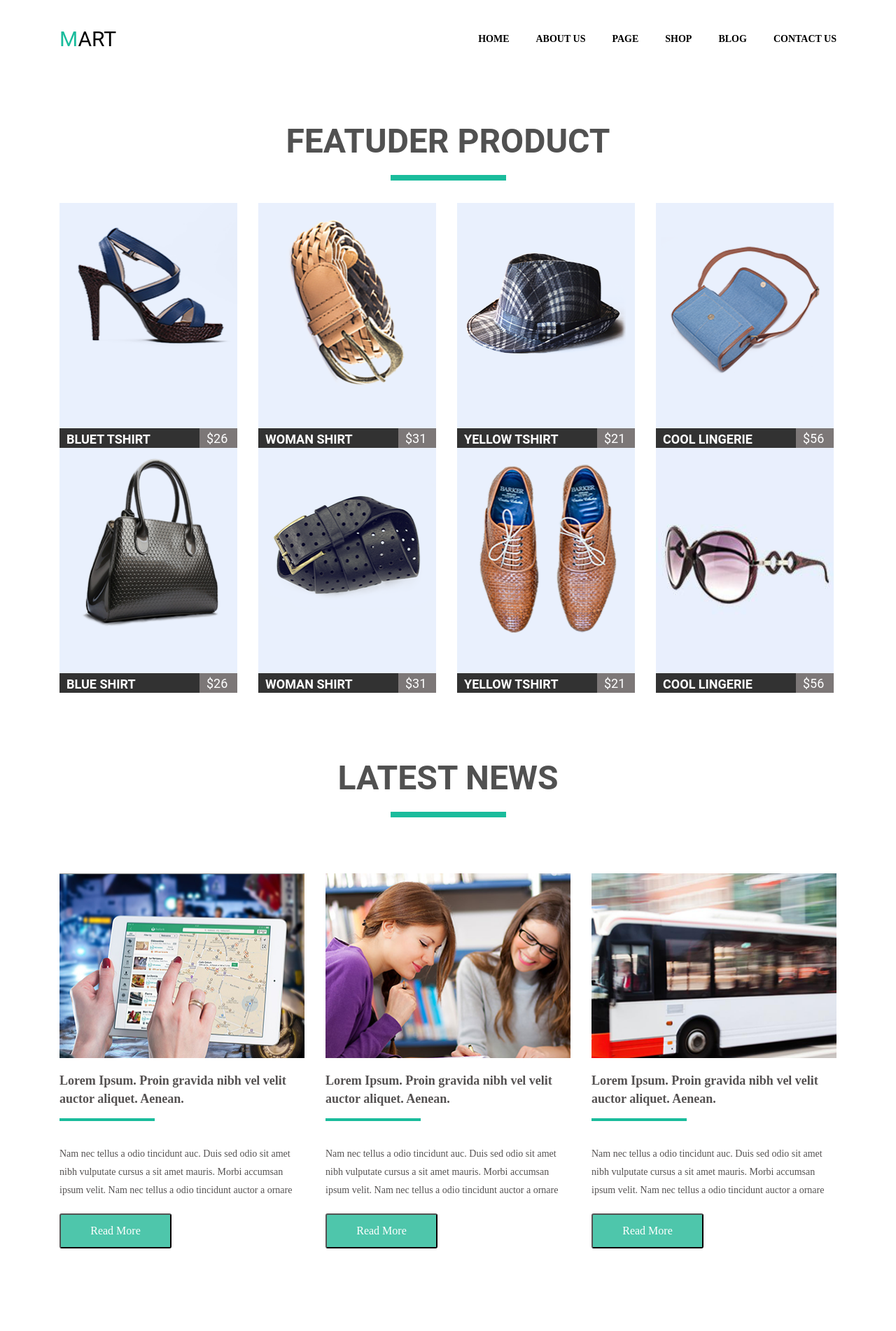
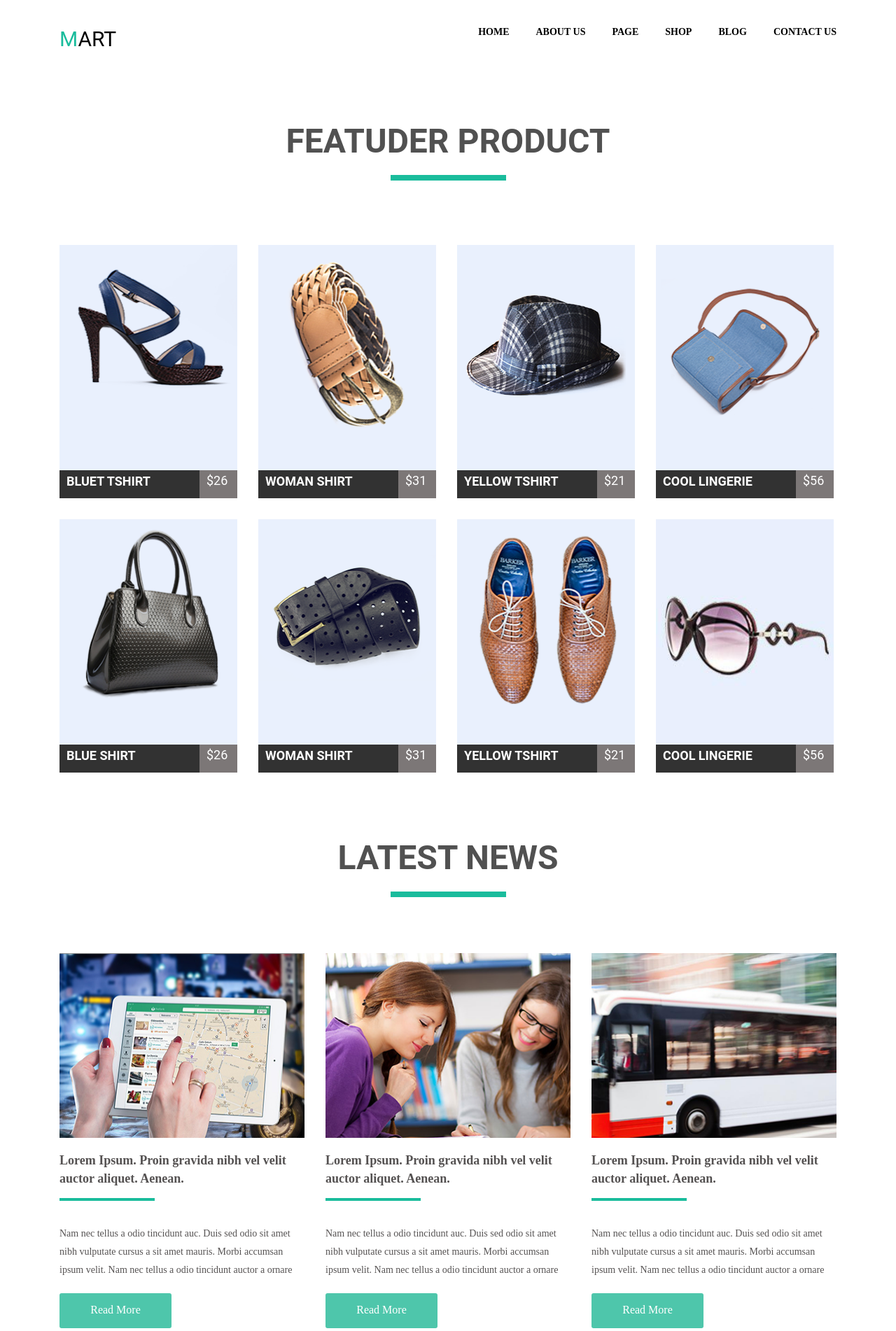
Before and after one commit to sergo1996/-GoitFecourse-, a plain HTML site: page module4/index.html in a window 1280 px wide. Shown: the whole page at 70% size. Before the commit the page ends 1864 px from the top, so only its background shows below. Drawn offline with Linux system fonts and the light colour scheme.

Commit message:
{peredelav4}

```diff
--- a/module4/index.html
+++ b/module4/index.html
@@ -10,7 +10,7 @@
 </head>
 
 <body>
-    <header class="contaier p1 clearfix">
+    <header class="container1 clearfix">
         <a href="#" class="subtitle">Mart</a>
         <nav class="page-nav">
             <ul class="site-navigation">
@@ -24,75 +24,92 @@
         </nav>
     </header>
 
-    <main class="contaier ">
+    <main class="container2">
         <section>
 
-            <article class="list-item1 clearfix">
+            <div class="list-item1 clearfix">
                 <h2 class="title1">
                     featuder product
                 </h2>
                 <ul class="specification-block1 clearfix">
                     <li class="site-item clearfix">
                         <img src="image/photo1.png" height="322" width="255" alt="bluet tshirt">
-                        <div class="team-list-item">
+                        <div class="team-list-item clearfix">
+                            <a href="#">
                                 <h3 class="text-description">bluet tshirt</h3>
                                 <p>$26</p>
+                            </a>
                         </div>
                     </li>
                     <li class="site-item clearfix">
                         <img src="image/photo2.png" height="322" width="255" alt="woman shirt">
-                        <div class="team-list-item">
-                            <h3 class="text-description">woman shirt</h3>
+                        <div class="team-list-item clearfix">
+                            <a href="#">
+                                <h3 class="text-description ">woman shirt</h3>
                                 <p>$31</p>
+                            </a>
                         </div>
                     </li>
                     <li class="site-item clearfix">
-                        <a href=""></a>
                         <img src="image/photo3.png" height="322" width="255" alt="yellow tshirt">
-                        <div class="team-list-item">
+                        <div class="team-list-item clearfix">
+                            <a href="">
                                 <h3 class="text-description">yellow tshirt</h3>
                                 <p>$21</p>
+                            </a>
                         </div>
                     </li>
                     <li class="site-item clearfix">
                         <img src="image/photo4.png" height="322" width="255" alt="cool lingerie">
                         <div class="team-list-item">
+                            <a href="#">
                                 <h3 class="text-description">cool lingerie</h3>
                                 <p>$56</p>
+                            </a>
                         </div>
                     </li>
                     <li class="site-item clearfix">
                         <img src="image/photo5.png" height="322" width="255" alt="blue shirt">
                         <div class="team-list-item">
+                            <a href="#">
                                 <h3 class="text-description">blue shirt</h3>
                                 <p>$26</p>
+                            </a>
                         </div>
                     </li>
                     <li class="site-item clearfix">
                         <img src="image/photo6.png" height="322" width="255" alt="woman shirt">
                         <div class="team-list-item">
+                            <a href="#">
                                 <h3 class="text-description">woman shirt</h3>
                                 <p>$31</p>
+                            </a>
                         </div>
                     </li>
                     <li class="site-item clearfix">
                         <img src="image/photo7.png" height="322" width="255" alt="yellow tshirt">
                         <div class="team-list-item">
+                            <a href="#">
                                 <h3 class="text-description">yellow tshirt</h3>
                                 <p>$21</p>
+                            </a>
                         </div>
                     </li>
                     <li class="site-item clearfix">
                         <img src="image/photo8.jpg" height="322" width="255" alt="cool lingerie">
                         <div class="team-list-item">
+                            <a href="#">
                                 <h3 class="text-description">cool lingerie</h3>
                                 <p>$56</p>
+                            </a>
                         </div>
                     </li>
                 </ul>
-            </article>
+            </div>
+        </section>
 
-            <article class="list-item2">
+        <section>
+            <div class="list-item2">
                 <h2 class="title2">latest news</h2>
                 <ul class="specification-block2 clearfix">
                     <li class="site-item2">
@@ -101,7 +118,7 @@
                             Aenean.</h3>
                         <p>Nam nec tellus a odio tincidunt auc. Duis sed odio sit amet nibh vulputate cursus a sit amet
                             mauris. Morbi accumsan ipsum velit. Nam nec tellus a odio tincidunt auctor a ornare </p>
-                        <button class="downlad-buttom">Read More</button>
+                        <a href="#" class="downlad-buttom">Read More</a>
                     </li>
                     <li class="site-item2">
                         <img src="image/photo10.png" height="264" width="350" alt="picture2">
@@ -109,7 +126,7 @@
                             Aenean.</h3>
                         <p>Nam nec tellus a odio tincidunt auc. Duis sed odio sit amet nibh vulputate cursus a sit amet
                             mauris. Morbi accumsan ipsum velit. Nam nec tellus a odio tincidunt auctor a ornare </p>
-                        <button class="downlad-buttom">Read More</button>
+                        <a href="#" class="downlad-buttom">Read More</a>
                     </li>
                     <li class="site-item2">
                         <img src="image/photo11.png" height="264" width="350" alt="picture3">
@@ -117,10 +134,10 @@
                             Aenean.</h3>
                         <p>Nam nec tellus a odio tincidunt auc. Duis sed odio sit amet nibh vulputate cursus a sit amet
                             mauris. Morbi accumsan ipsum velit. Nam nec tellus a odio tincidunt auctor a ornare </p>
-                        <button class="downlad-buttom">Read More</button>
+                        <a href="#" class="downlad-buttom">Read More</a>
                     </li>
                 </ul>
-            </article>
+            </div>
 
         </section>
 
--- a/module4/style.css
+++ b/module4/style.css
@@ -9,10 +9,19 @@ html {
 }
 
 
-.contaier {
+.container1 {
     width: 1110px;
     margin: 0 auto;
     padding: 0;
+    margin-bottom: 114px;
+    margin-top: 40px;
+}
+
+.container2 {
+    width: 1110px;
+    margin: 0 auto;
+    padding: 0;
+
 }
 
 body {
@@ -22,24 +31,20 @@ body {
 
 .page-nav {
     text-align: left;
-
+    float: right;
 }
 
-.p1 {
-    margin-bottom: 114px;
-}
 
 .site-navigation {
     list-style: none;
     margin: 0;
     padding: 0;
     font-size: 0;
-    float: right;
-    margin-top: 50px;
 }
 
 
 .site-navigation a {
+    display: block;
     text-decoration: none;
     font-size: 14px;
     font-family: "OpenSans";
@@ -47,7 +52,7 @@ body {
     font-weight: bold;
     text-transform: uppercase;
     line-height: 0.786;
-    text-align: right;
+
 }
 
 .subtitle {
@@ -58,7 +63,6 @@ body {
     color: rgb(0, 0, 0);
     text-transform: uppercase;
     line-height: 1.067;
-    margin-top: 40px;
 }
 
 .subtitle::first-letter {
@@ -77,7 +81,7 @@ body {
     text-align: center;
     vertical-align: middle;
     margin-right: 38px;
-    display: inline-block;
+    float: left;
 }
 
 .site-navigation li:last-child {
@@ -104,7 +108,6 @@ body {
 }
 
 .site-item {
-    height: 320px;
     width: 254px;
     float: left;
     margin-right: 30px;
@@ -118,6 +121,7 @@ body {
     list-style: none;
 }
 
+
 .title1 {
     font-size: 48px;
     font-family: "Roboto";
@@ -126,7 +130,7 @@ body {
     line-height: 0.667;
     text-align: center;
     margin: 0;
-    padding: 0;
+    margin-bottom: 92px;
 }
 
 .title1::after {
@@ -137,7 +141,6 @@ body {
     display: block;
     margin: auto;
     margin-top: 32px;
-    margin-bottom: 32px;
 }
 
 .title2 {
@@ -149,6 +152,7 @@ body {
     text-align: center;
     margin: 0;
     padding: 0;
+    margin-bottom: 80px;
 }
 
 .title2::after {
@@ -159,7 +163,6 @@ body {
     display: block;
     margin: auto;
     margin-top: 32px;
-    margin-bottom: 80px;
 }
 
 .specification-block1 {
@@ -171,6 +174,10 @@ body {
 
 .specification-block1 li:nth-child(4n+4) {
     margin-right: 0;
+}
+
+.specification-block1 li:nth-child(n+5) {
+    margin-bottom: 0;
 }
 
 .specification-block2 li:last-child {
@@ -243,11 +250,11 @@ body {
 }
 
 .list-item1 {
-    margin-bottom: 106px;
+    padding-bottom: 106px;
 }
 
 .list-item2 {
-    margin-bottom: 80px;
+    padding-bottom: 80px;
 }
 
 .downlad-buttom {
@@ -259,10 +266,13 @@ body {
     font-family: "OpenSans";
     color: rgb(255, 255, 255);
     text-align: center;
+    display: block;
+    margin: 0;
+    text-decoration: none;
+    line-height: 3;
 }
 
-
-button:hover {
+.downlad-buttom:hover {
     filter: invert(4);
     cursor: pointer;
 }
@@ -271,3 +281,13 @@ button:hover {
     filter: invert(4);
     cursor: pointer;
 }
+
+.Rectangle_51 {
+    background-color: rgb(26, 188, 156);
+    position: absolute;
+    left: 547px;
+    top: 963px;
+    width: 255px;
+    height: 40px;
+    z-index: 86;
+}
```
Lines whose indentation alone changed are shown as unchanged.
